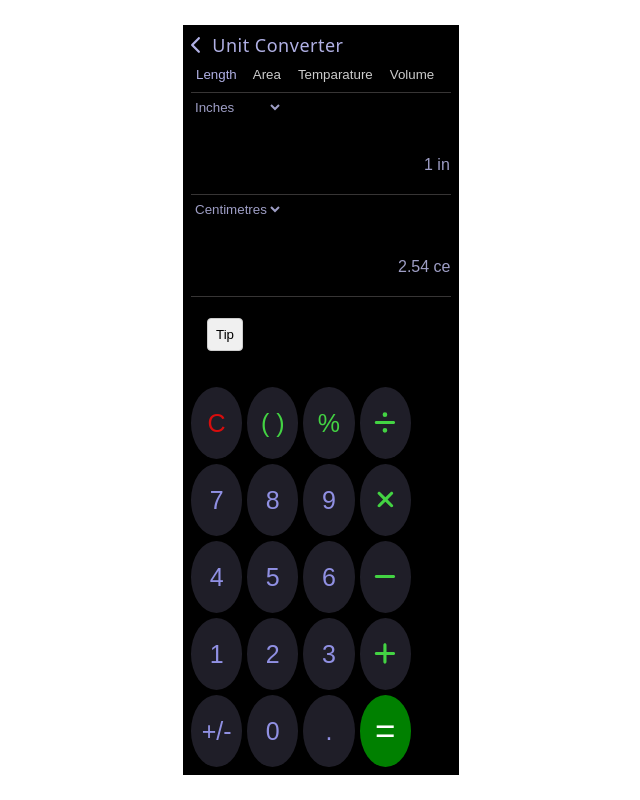
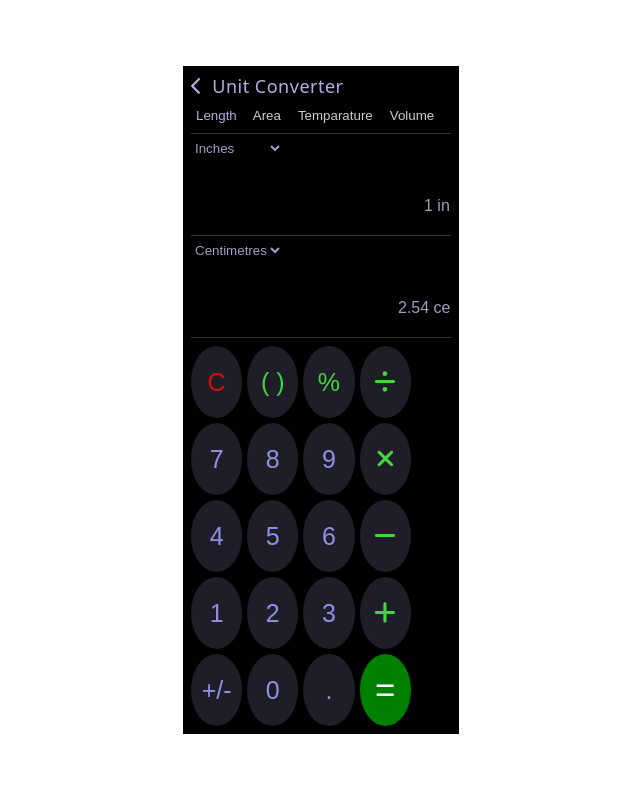
Before and after one commit to AnjumSunkesula/Calculator-App, a React (Vite) app: page / in a window 1280 px wide. Both pictures are taken after a click on the icon 578 px from the left and 268 px from the top of the page. Shown: the whole page, without its empty margins (319-959 px from the left). Built offline with nearby package versions, Linux system fonts and the light colour scheme.

Commit message:
removed all the tip conversion

```diff
--- a/src/components/ScaleConverter/scaleConverter.jsx
+++ b/src/components/ScaleConverter/scaleConverter.jsx
@@ -13,20 +13,6 @@ function ScaleConverter ({ toggleView, handleClick, display }) {
     const [currentCategory, setCurrentCategory] = useState("Length");
     const [fromUnit, setFromUnit] = useState("Inches");
     const [toUnit, setToUnit] = useState("Centimetres");
-
-    // Tip and Split States
-    const [subtotal, setSubtotal] = useState(0);
-    const [tipPercentage, setTipPercentage] = useState(10);
-    const [total, setTotal] = useState(0);
-    const [modalType, setModalType] = useState(null);
-    const [showTipSections, setShowTipSections] = useState(false);
-
-    const tipAmount = (subtotal * tipPercentage) / 100;
-    const finalTotal = subtotal + tipAmount;
-
-    const openModal = (type) => setModalType(type);
-    const closeModal = () => setModalType(null);
-
 
 
     // Units and conversion factors
@@ -132,13 +118,6 @@ function ScaleConverter ({ toggleView, handleClick, display }) {
                 Weeks: { Milliseconds: 604800000, Seconds: 604800, Minutes: 10080, Hours: 168, Days: 7},
             },
         },
-        Tip: {
-            units: [],
-            conversion: {
-
-            },
-        },
-
     };
 
     // Perform the conversion
@@ -219,61 +198,7 @@ function ScaleConverter ({ toggleView, handleClick, display }) {
                     </div>
                 </div>
 
-                <div style={{ padding: "16px" }}>
-                    {/* Tip Toggle Button */}
-                    <button onClick={() => setShowTipSections(true)} style={{ padding: "8px", border: "1px solid #ccc", borderRadius: "4px", background: "#f0f0f0", marginBottom: "12px" }}>Tip</button>
 
-                    {showTipSections && (
-                        <>
-                        {/* Subtotal Section */}
-                        <div style={{ display: "flex", justifyContent: "space-between", alignItems: "center", marginBottom: "12px" }}>
-                            <span style={{ fontSize: "18px", fontWeight: "bold" }}>Subtotal</span>
-                            <input
-                            type="number"
-                            value={subtotal}
-                            onChange={(e) => setSubtotal(parseFloat(e.target.value) || 0)}
-                            style={{ border: "1px solid #ccc", padding: "8px", borderRadius: "4px", width: "80px", textAlign: "right" }}
-                            />
-                        </div>
-                        <div style={{ display: "flex", justifyContent: "space-between", alignItems: "center", marginBottom: "12px" }}>
-                            <button onClick={() => openModal("tip")} style={{ padding: "8px", border: "1px solid #ccc", borderRadius: "4px", background: "#f0f0f0" }}>{tipPercentage}%</button>
-                            <span style={{ fontSize: "18px" }}>₹{tipAmount.toFixed(2)}</span>
-                        </div>
-
-                        {/* Total Section */}
-                        <div style={{ display: "flex", justifyContent: "space-between", alignItems: "center", marginTop: "16px" }}>
-                            <span style={{ fontSize: "18px", fontWeight: "bold" }}>Total</span>
-                            <button onClick={() => openModal("total")} style={{ padding: "8px", border: "1px solid #ccc", borderRadius: "4px", background: "#f0f0f0" }}>₹{finalTotal.toFixed(2)}</button>
-                        </div>
-                        </>
-                    )}
-
-                    {/* Modal */}
-                    {modalType && (
-                        <div style={{ position: "fixed", bottom: 0, left: 0, right: 0, background: "white", padding: "16px", borderTop: "1px solid #ccc" }}>
-                        <h2>{modalType === "tip" ? "Tip" : "Total"}</h2>
-                        <div style={{ maxHeight: "160px", overflowY: "auto" }}>
-                            {[...Array(100).keys()].map((num) => (
-                            <button
-                                key={num}
-                                style={{ display: "block", width: "100%", padding: "8px", textAlign: "left", border: "1px solid #ccc", marginBottom: "4px" }}
-                                onClick={() => {
-                                if (modalType === "tip") setTipPercentage(num);
-                                closeModal();
-                                }}
-                            >
-                                {num}%
-                            </button>
-                    ))}
-                </div>
-
-                <div style={{ display: "flex", justifyContent: "space-between", marginTop: "16px" }}>
-                    <button onClick={closeModal} style={{ padding: "8px", border: "1px solid #ccc", borderRadius: "4px", background: "#f0f0f0" }}>Cancel</button>
-                    <button onClick={closeModal} style={{ padding: "8px", border: "1px solid #ccc", borderRadius: "4px", background: "#f0f0f0" }}>Done</button>
-                </div>
-        </div>
-      )}
-    </div>
 
 
 
```
